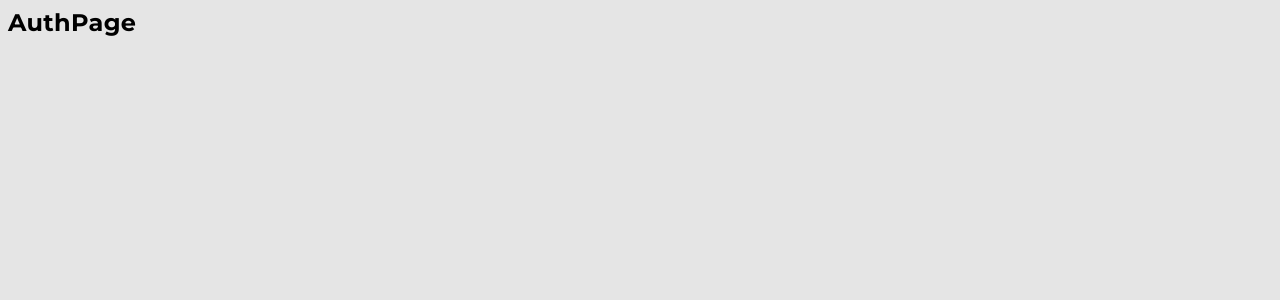
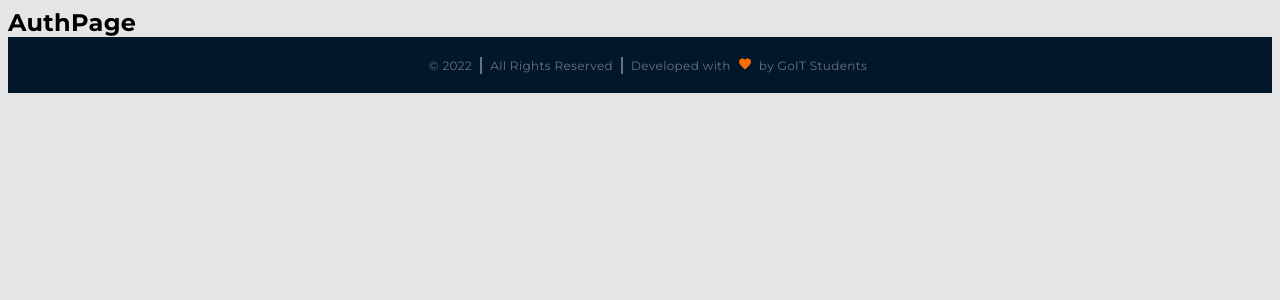
Before and after one commit to DennLaz/project_node_js_goit, a React (Create React App) app: page / in a window 1280 px wide. Shown: the top 300 px of the page. Built offline with nearby package versions, Linux system fonts and the light colour scheme.

Commit message:
add_footer

```diff
--- a/src/App.js
+++ b/src/App.js
@@ -1,12 +1,14 @@
 import UserRoutes from "./UserRoutes";
-
+import Footer from "./modules/Footer/Footer";
 import "./index.scss";
 
 function App() {
   return (
     <>
       <UserRoutes />
+      <Footer/>
     </>
+
   );
 }
 
--- /dev/null
+++ b/src/modules/Footer/Footer.jsx
@@ -0,0 +1,32 @@
+import React from "react";
+import { NavLink } from "react-router-dom";
+
+import style from "./Footer.module.scss";
+import sprite from "../../assets/svg/sprite.svg"
+
+const Footer = () => {
+    const today = new Date()
+  return (
+    <footer className={style.footer}>
+      <div className={`container  ${style.wrapper}`}>
+        <div className={style.text}>
+          <p className={style.text_year}> {today.getFullYear()} </p>
+          <p className={style.text_item}> All Rights Reserved </p>
+          <p className={style.text_item}> Developed with </p>
+          <svg className={style.icon}>
+            <use href={`${sprite}#icon-heart`}></use>
+          </svg>
+        </div>
+        <div className={style.text_link}>
+          <NavLink className={style.text_link_item}
+            to={"/"}
+            >
+              by GoIT Students
+          </NavLink>
+        </div>
+      </div>
+    </footer>
+  );
+};
+
+export default Footer;
--- /dev/null
+++ b/src/modules/Footer/Footer.module.scss
@@ -0,0 +1,56 @@
+.footer {
+  background-color: var(--bcg-test-dark);
+}
+
+.wrapper{
+  flex-direction: column;
+  justify-content: center;
+  height: 56px;
+  color: var(--text-footer);
+  display: flex;
+  align-items: center;
+  font-weight: 400;
+  letter-spacing: 0.03em;
+  font-size: 10px;
+  line-height: 12px;
+  @media screen and (min-width: 768px) {
+    flex-direction: row;
+    font-size: 12px;
+    line-height: 15px;
+  }
+}
+
+.text{
+  display: flex;
+}
+
+.icon {
+  display: inline-block;
+  width: 1em;
+  height: 1em;
+  stroke-width: 0;
+  stroke: var(--bcg-btn-active)r;
+  fill: var(--bcg-btn-active);
+  mask-image:var(--bcg-btn-active);
+  margin-left: 4px;
+    @media screen and (min-width: 768px) {
+      margin:0 8px;
+    }
+  }
+
+.text_year::before {
+    content: '\00A9';
+  }
+
+.text_item::before {
+  content: '';
+  margin: 0 4px;
+  border: 1px solid var(--text-footer);
+    @media screen and (min-width: 768px) {
+      margin:0 8px;
+    }
+  }
+
+  .text_link:hover{
+    border-bottom: 1px solid var(--text-footer)
+  }
--- /dev/null
+++ b/src/modules/Footer/index.js
@@ -0,0 +1 @@
+export {default} from "./Footer"
```
Also changed, not shown: src/assets/svg/sprite.svg, 1 other file (tests, documents, lock files or other folders).
